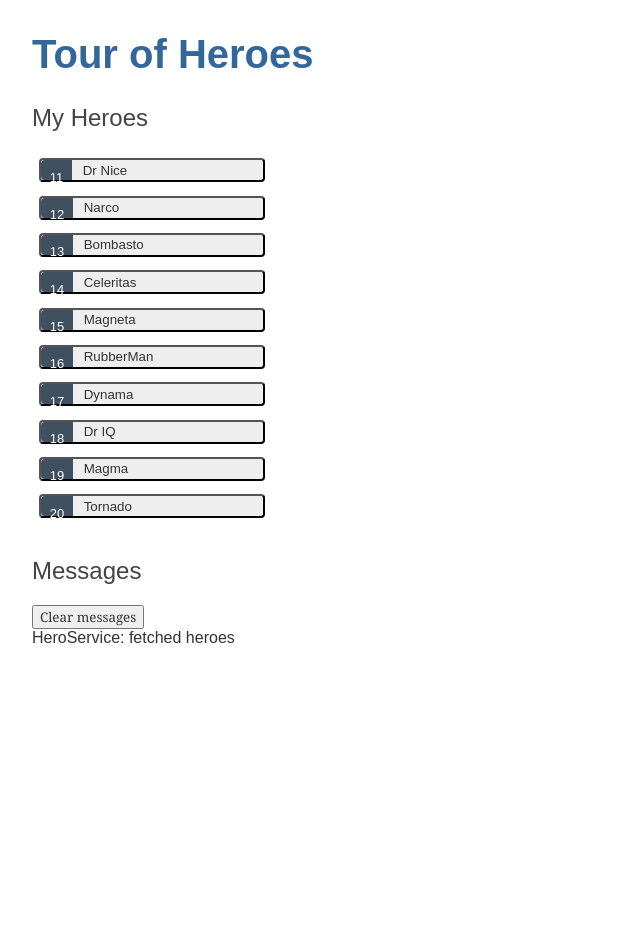
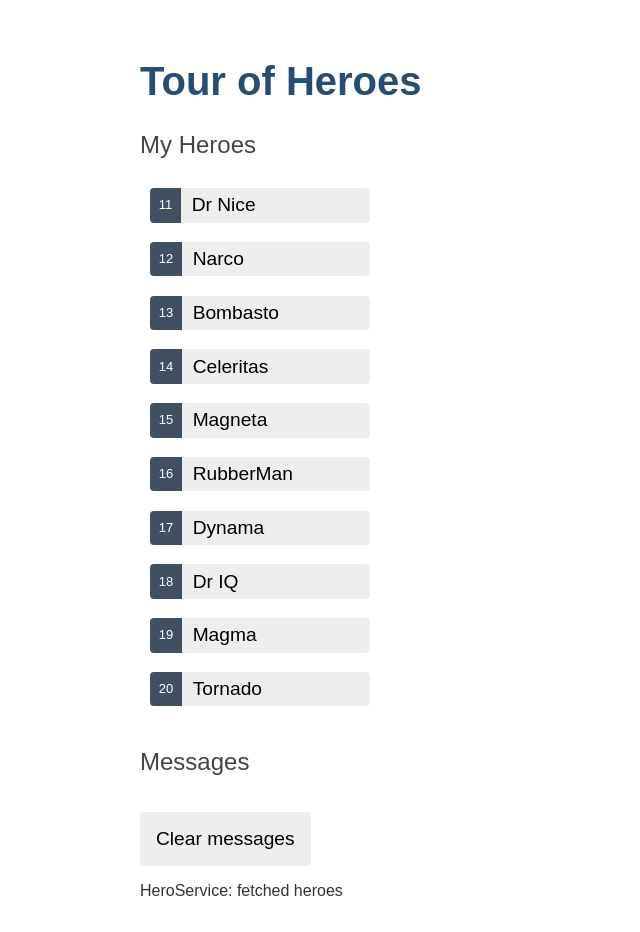
Before and after one commit to ctopheryoung/angular-tour-of-heroes, an Angular app: page / in a window 1280 px wide. Shown: the whole page, without its empty margins (0-640 px from the left). Before the commit the page ends 800 px from the top, so only its background shows below. Built offline with nearby package versions, Linux system fonts and the light colour scheme.

Commit message:
Update base styles

```diff
--- a/src/styles.css
+++ b/src/styles.css
@@ -1,22 +1,82 @@
-/* Application-wide Styles */
+/* Global Styles */
+* {
+  font-family: Arial, Helvetica, sans-serif;
+}
 h1 {
-    color: #369;
-    font-family: Arial, Helvetica, sans-serif;
-    font-size: 250%;
+  color: #264D73;
+  font-size: 2.5rem;
 }
 h2, h3 {
   color: #444;
-    font-family: Arial, Helvetica, sans-serif;
   font-weight: lighter;
 }
+h3 {
+  font-size: 1.3rem;
+}
 body {
-    margin: 2em;
+  padding: .5rem;
+  max-width: 1000px;
+  margin: auto;
 }
-  body, input[type="text"], button {
+@media (min-width: 600px) {
+  body {
+    padding: 2rem;
+  }
+}
+body, input[text] {
   color: #333;
   font-family: Cambria, Georgia, serif;
 }
-  /* everywhere else */
-  * {
-    font-family: Arial, Helvetica, sans-serif;
+a {
+  cursor: pointer;
 }
+button {
+  background-color: #eee;
+  border: none;
+  border-radius: 4px;
+  cursor: pointer;
+  color: black;
+  font-size: 1.2rem;
+  padding: 1rem;
+  margin-right: 1rem;
+  margin-bottom: 1rem;
+  margin-top: 1rem;
+}
+button:hover {
+  background-color: black;
+  color: white;
+}
+button:disabled {
+  background-color: #eee;
+  color: #aaa;
+  cursor: auto;
+}
+
+/* Navigation link styles */
+nav a {
+  padding: 5px 10px;
+  text-decoration: none;
+  margin-right: 10px;
+  margin-top: 10px;
+  display: inline-block;
+  background-color: #e8e8e8;
+  color: #3d3d3d;
+  border-radius: 4px;
+}
+
+nav a:hover {
+  color: white;
+  background-color:  #42545C;
+}
+nav a.active {
+  background-color: black;
+  color: white;
+}
+hr {
+  margin: 1.5rem 0;
+}
+input[type="text"] {
+  box-sizing: border-box;
+  width: 100%;
+  padding: .5rem;
+}
```
Lines whose indentation alone changed are shown as unchanged.
